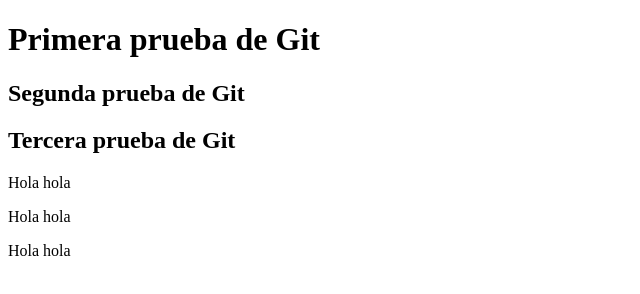
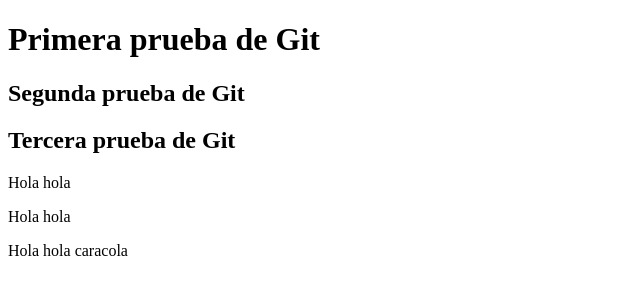
Before and after one commit to javierperezramirez/2DAW, a plain HTML site: page index.html in a window 1280 px wide. Shown: the full height of the page, 0-640 px from the left. Drawn offline with Linux system fonts and the light colour scheme.

Commit message:
Añadido caracole

```diff
--- a/index.html
+++ b/index.html
@@ -12,7 +12,7 @@
     <div>
         <p>Hola hola</p>
         <p>Hola hola</p>
-        <p>Hola hola</p>
+        <p>Hola hola caracola</p>
     </div>
 </body>
 </html>
```
